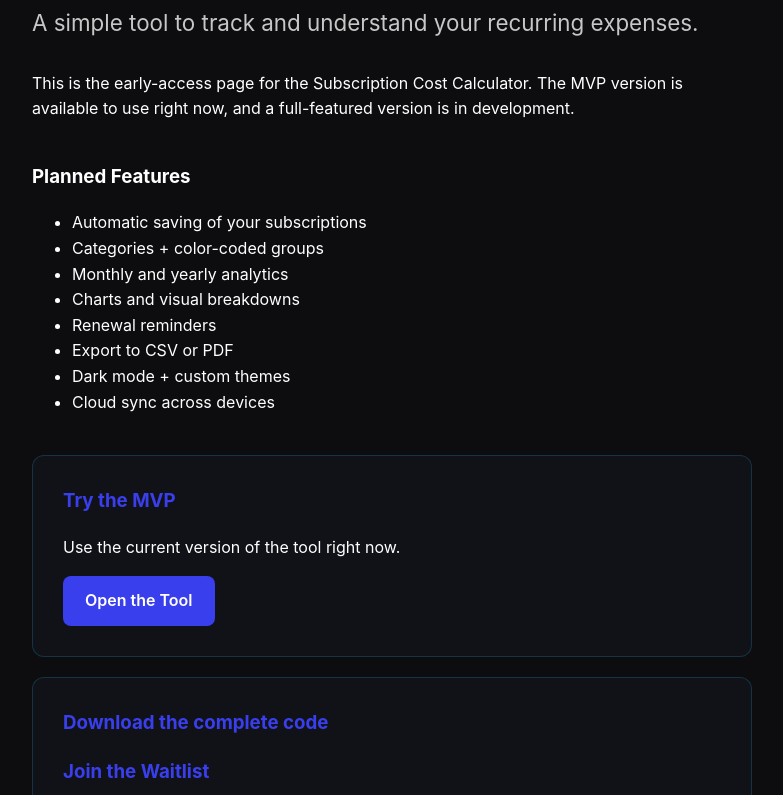
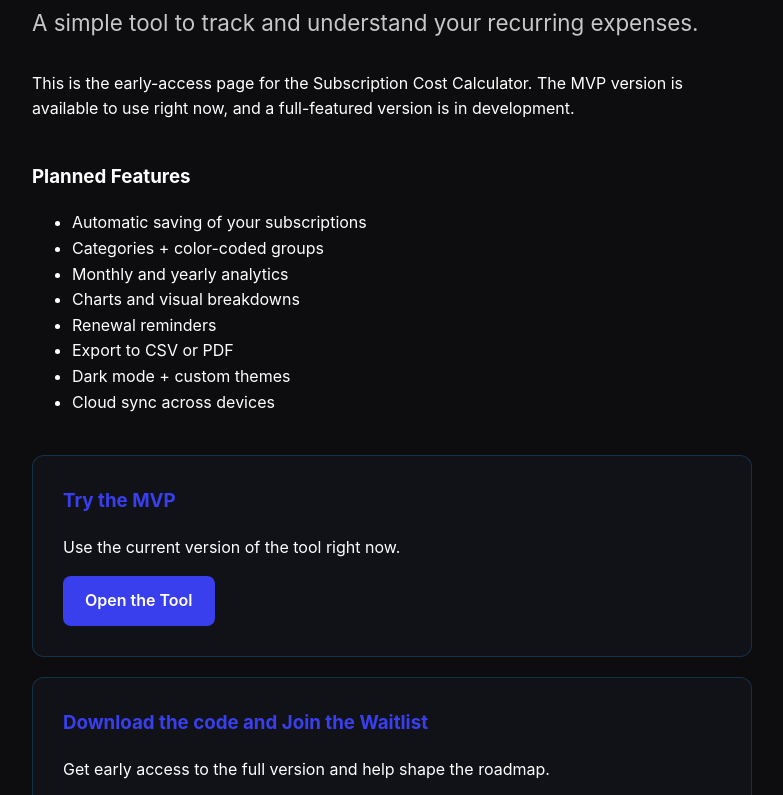
Before and after one commit to owegostudio/owegostudio.github.io, a plain HTML site: page subscription-calculator/index.html in a window 1280 px wide. Shown: the part 141-936 px from the top of the page, without its empty margins (248-1031 px from the left). Drawn offline with Linux system fonts and the light colour scheme.

Commit message:
Update index.html

```diff
--- a/subscription-calculator/index.html
+++ b/subscription-calculator/index.html
@@ -96,8 +96,8 @@
         </div>
 
         <div class="cta-box">
-            <h3>Download the complete code</h3>
-            <h3>Join the Waitlist</h3>
+
+            <h3>Download the code and Join the Waitlist</h3>
             <p>Get early access to the full version and help shape the roadmap.</p>
             <a class="cta-button" href="https://docs.google.com/forms/d/e/1FAIpQLSekGrtgE-GKfQibphs_2cG6dWAd_6HO2TPdSSs--oUZLuMFBA/viewform?usp=sharing&ouid=112991038144689508735
  " target="_blank">Join the Waitlist</a>
```
